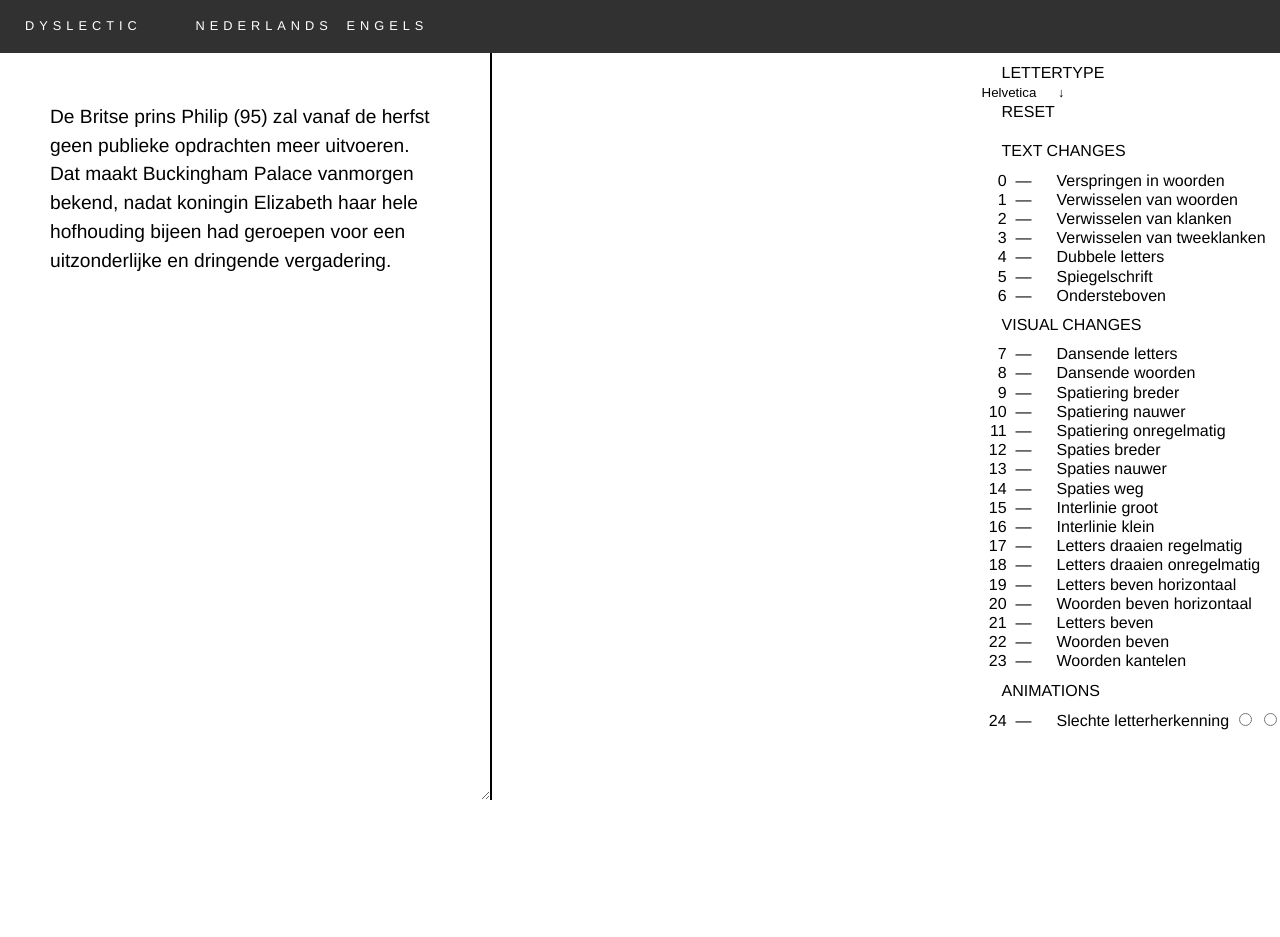
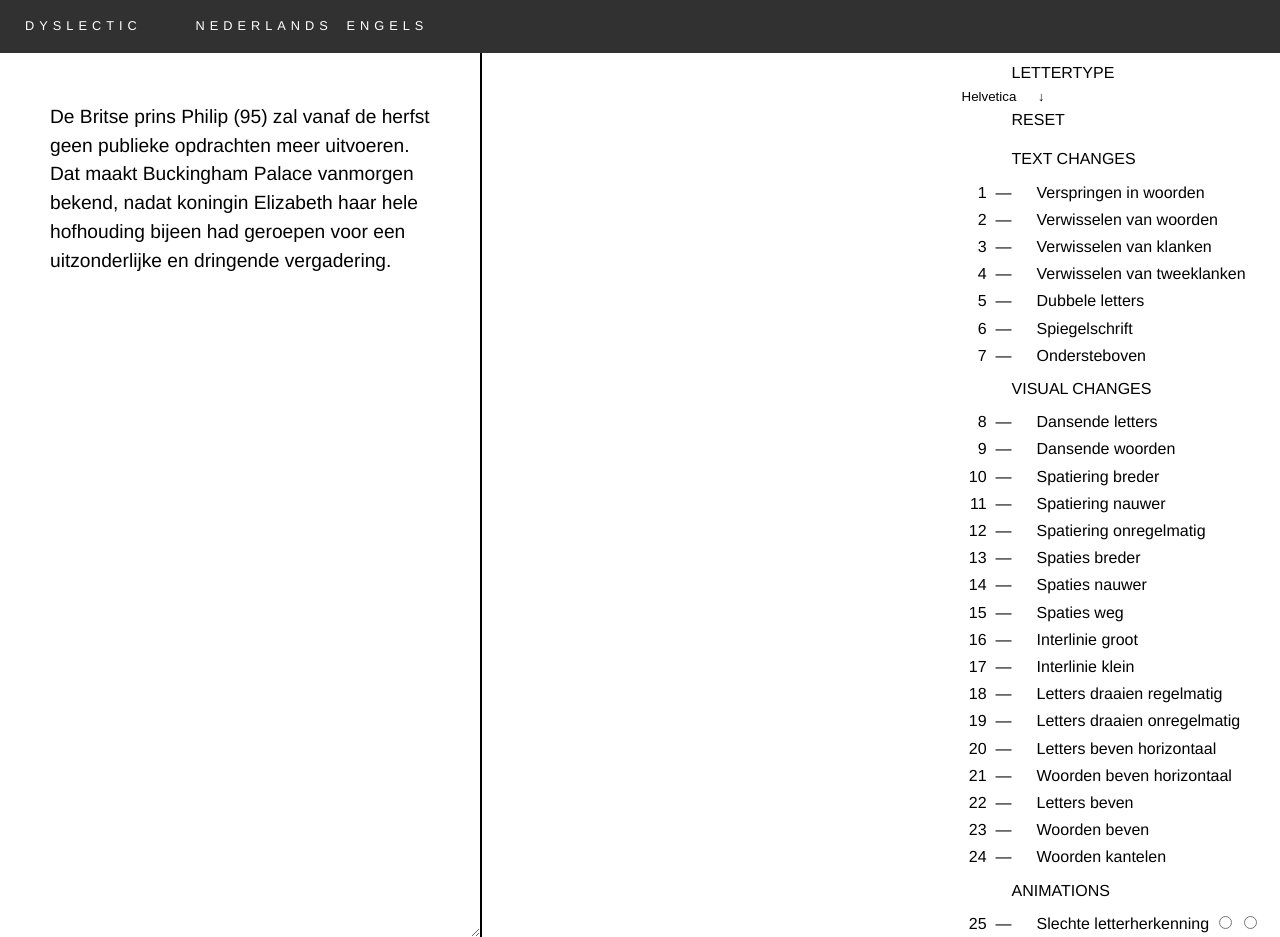
Before and after one commit to ChristopheVandePoel/dyslexia-sofie, a plain HTML site: page index2.html in a window 1280 px wide. Before the commit the page ends 800 px from the top, so only its background shows below. Drawn offline with nearby package versions, Linux system fonts and the light colour scheme.

Commit message:
feat: first layout milestone

```diff
--- a/script.js
+++ b/script.js
@@ -11,7 +11,7 @@ function clickedCheckbox(element) {
 function setCountingLabels() {
     $('label').each(function (i, element) {
         console.log(element.innerHTML);
-        $(element).prepend("<span class='indice-span'>" + i + "&nbsp; &mdash;" + "</span>");
+        $(element).prepend("<span class='indice-span'>" + (i + 1) + "&nbsp; &mdash;" + "</span>");
     })
 }
 
--- a/styles2.css
+++ b/styles2.css
@@ -45,6 +45,8 @@ a:hover {
 .fieldsetsWrapper {
   font-size: 1.5em;
   line-height: 1.2em;
+  padding-right: 20px;
+  overflow: auto;
 }
 
 .inAndOutputWrapper {
@@ -73,7 +75,7 @@ a:hover {
 }
 
 .OutputWrapper {
-
+  overflow: auto;
 }
 
 .body-flex {
@@ -87,7 +89,7 @@ a:hover {
 
 .fieldsets h2 {
   text-transform: uppercase;
-  padding: 10px 0 10px 20px;
+  padding: 10px 0 10px 50px;
 }
 
 h2.reset-link {
@@ -104,6 +106,10 @@ h2.font-title {
   -moz-appearance: none;
   padding: 0;
   margin: 0;
+}
+
+fieldset div {
+  line-height: 1.7em;
 }
 
 .select-wrapper:after {
```
